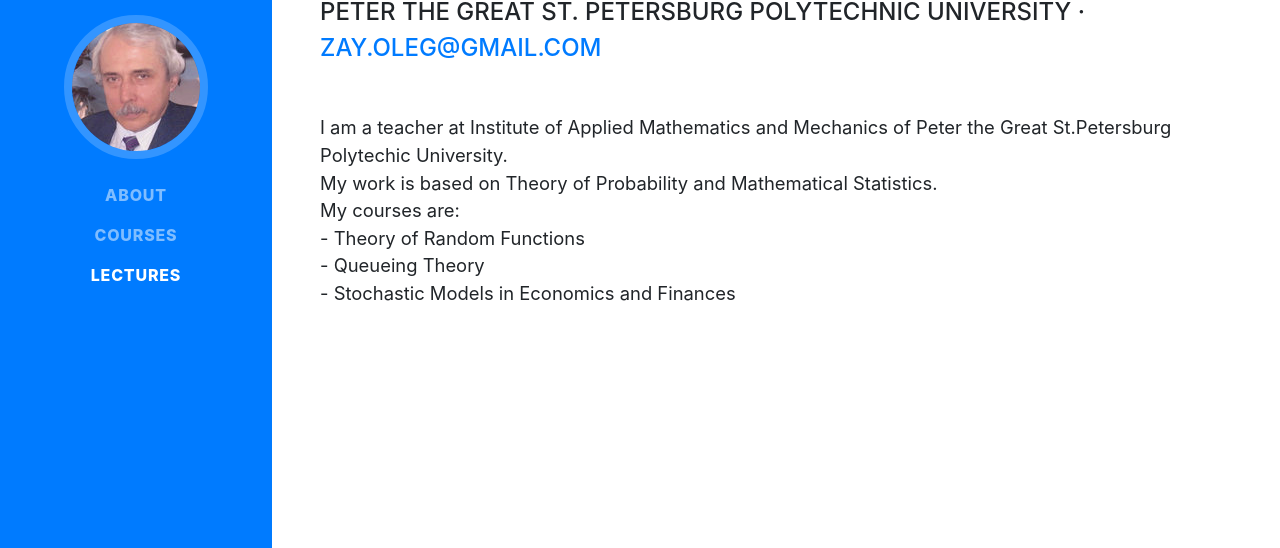
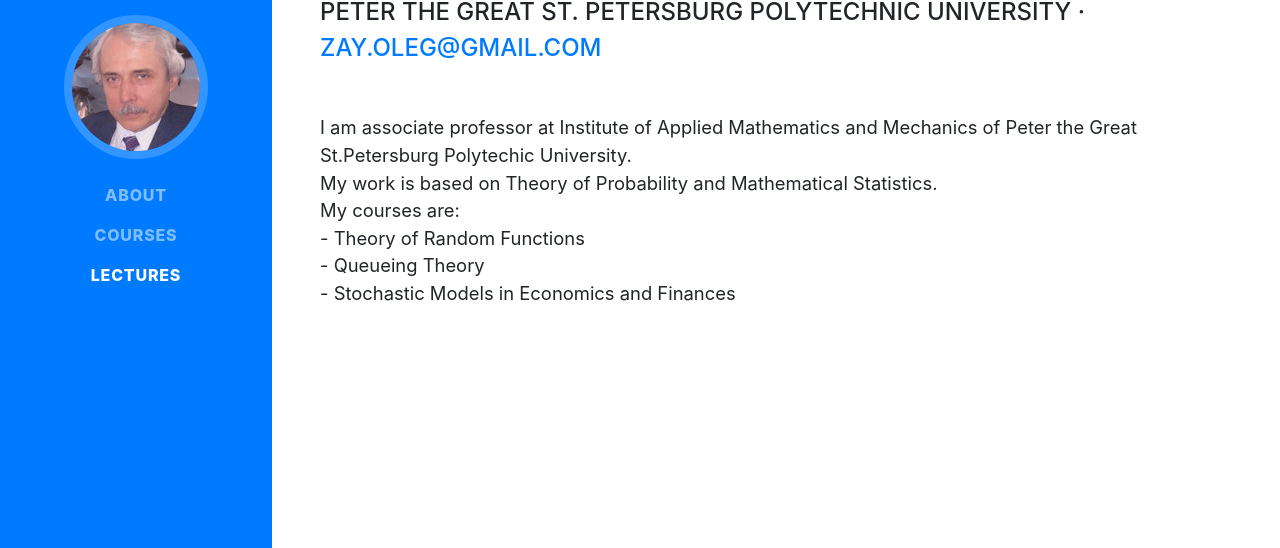
Before and after one commit to zayoleg/zayoleg.github.io, a website with bundled scripts: page index.html in a window 1280 px wide. Shown: the part 249-797 px from the top of the page. Built offline with nearby package versions, Linux system fonts and the light colour scheme; a web font is replaced by a local one.

Commit message:
changed title

```diff
--- a/index.html
+++ b/index.html
@@ -60,7 +60,7 @@
         <div class="subheading mb-5">Peter the Great St. Petersburg Polytechnic University ·
           <a href="mailto:name@email.com">zay.oleg@gmail.com</a>
         </div>
-        <p class="lead mb-5">I am a teacher at Institute of Applied Mathematics and Mechanics of Peter the Great St.Petersburg Polytechic University. <br/> My work is based on Theory of Probability and Mathematical Statistics. <br/> My courses are: <br/> - Theory of Random Functions<br/> - Queueing Theory <br/> - Stochastic Models in Economics and Finances</p>
+        <p class="lead mb-5">I am associate professor at Institute of Applied Mathematics and Mechanics of Peter the Great St.Petersburg Polytechic University. <br/> My work is based on Theory of Probability and Mathematical Statistics. <br/> My courses are: <br/> - Theory of Random Functions<br/> - Queueing Theory <br/> - Stochastic Models in Economics and Finances</p>
       </div>
     </section>
 
```
